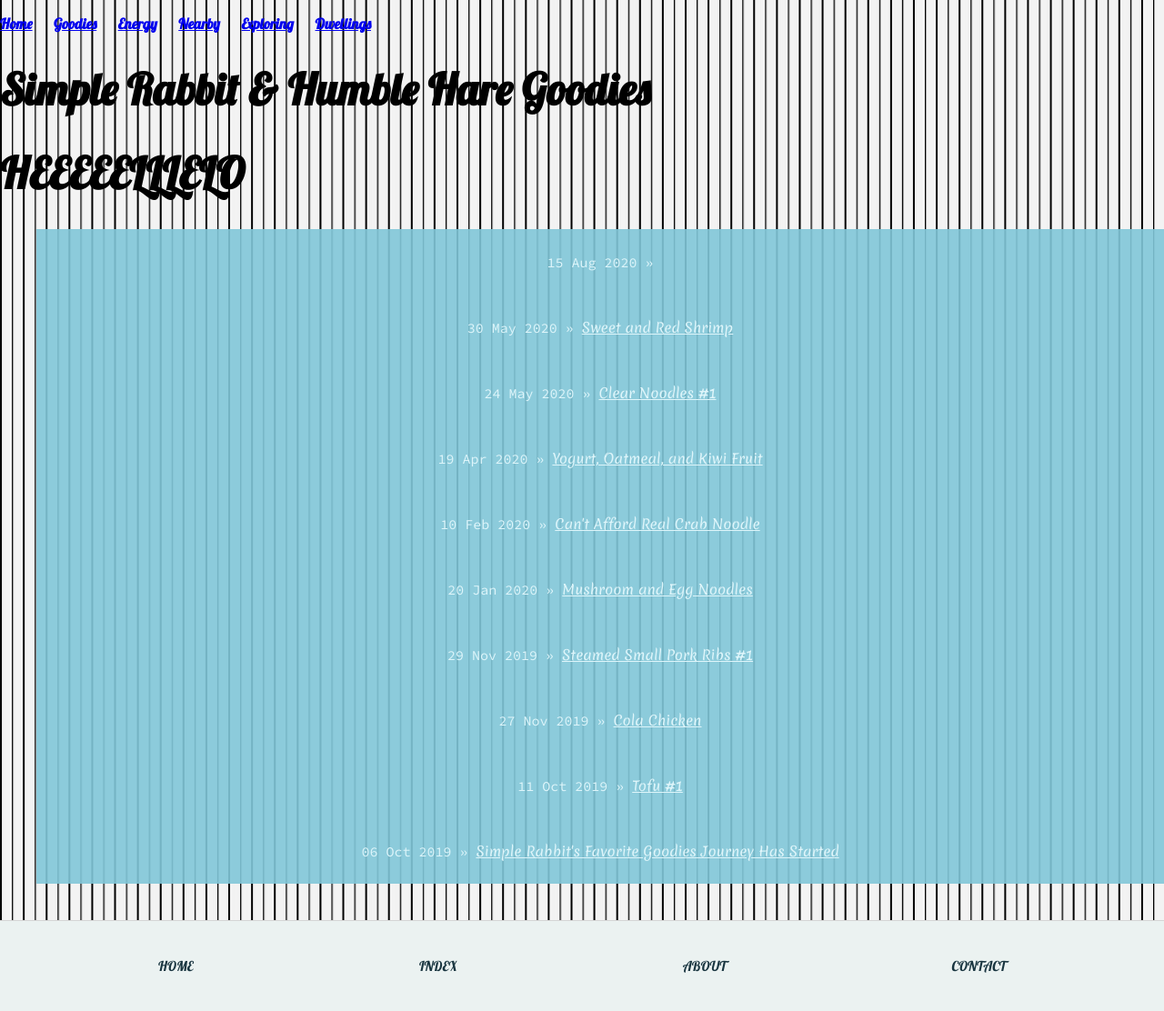
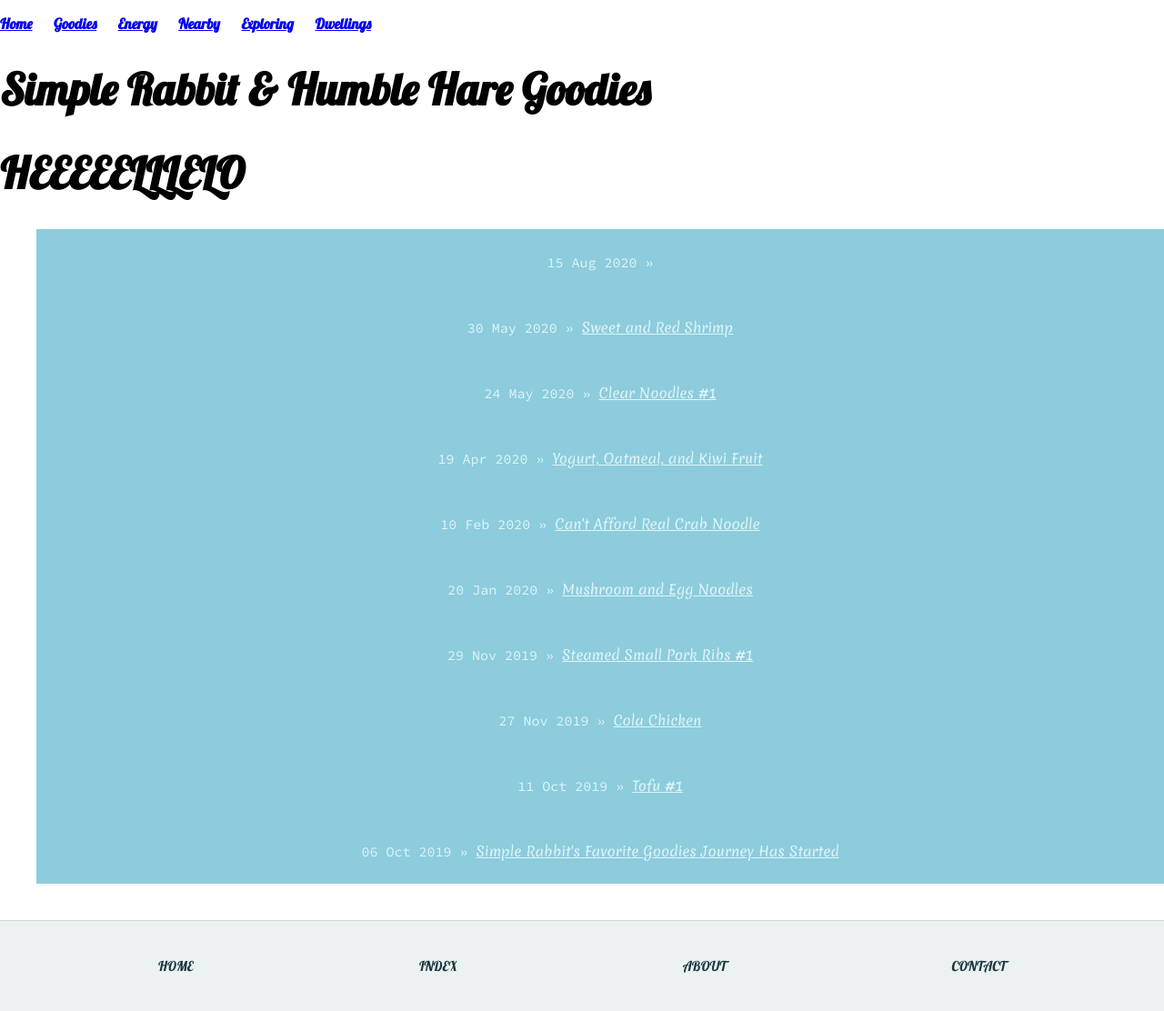
Before and after one commit to Squishy-Penguin/Squishy-Penguin.github.io, a Jekyll site: the page built from goodies/index.html, in a window 1280 px wide. Shown: the whole page at 91% size. Built offline with Jekyll 4.4.1, drawn with Linux system fonts in a browser that asks for light colours; some web fonts are replaced.

Commit message:
Update main.css

```diff
--- a/css/main.css
+++ b/css/main.css
@@ -4,18 +4,18 @@
 /*Family: Lato, Lobster, Merienda, Overlock, Source Code Pro*/
 @import url('https://fonts.googleapis.com/css2?family=Lato:wght@300&family=Lobster&family=Merienda&family=Overlock+SC&family=Source+Code+Pro&display=swap');
 
-body {
+/*body {
     margin:0;
     background-image: url(pawprint_bck.jpg);
     background-repeat: no-repeat;
     background-size: cover;
     background-attachment: scroll;
-}
+}*/
 
-/*body {
+body {
     margin:0;
     background-color: white;
-}*/
+
 
 /*-----------------------------------------------------------------------------------------------------------------*/
 /*-------------------------Hero Image - front page-----------------------------------------------------------------*/
@@ -173,7 +173,7 @@ ul.posts li:hover {
     color:#DEF5FA;
 }
 
-ul.posts li span{
+ul.posts li h0{
     font-size: 15px;
     font-family: 'Source Code Pro', monospace;
     color:#DEF5FA;
```
